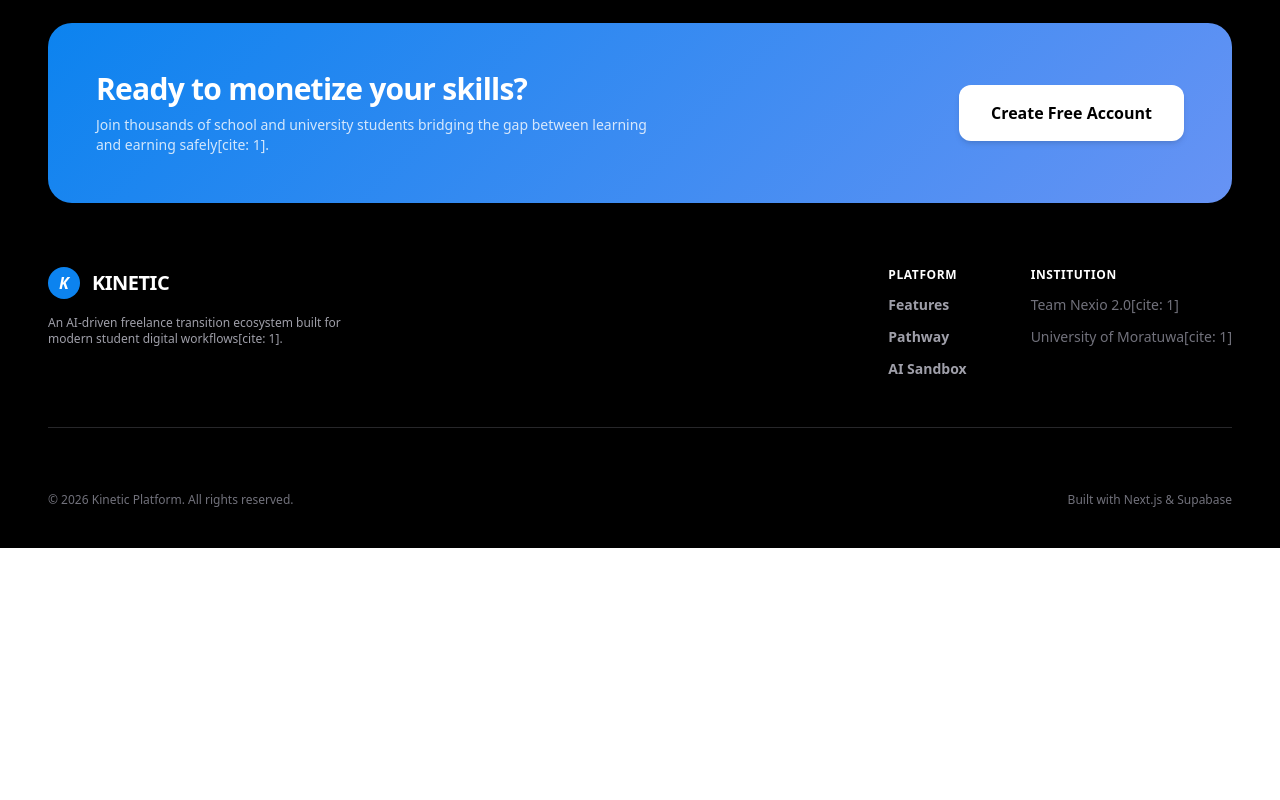
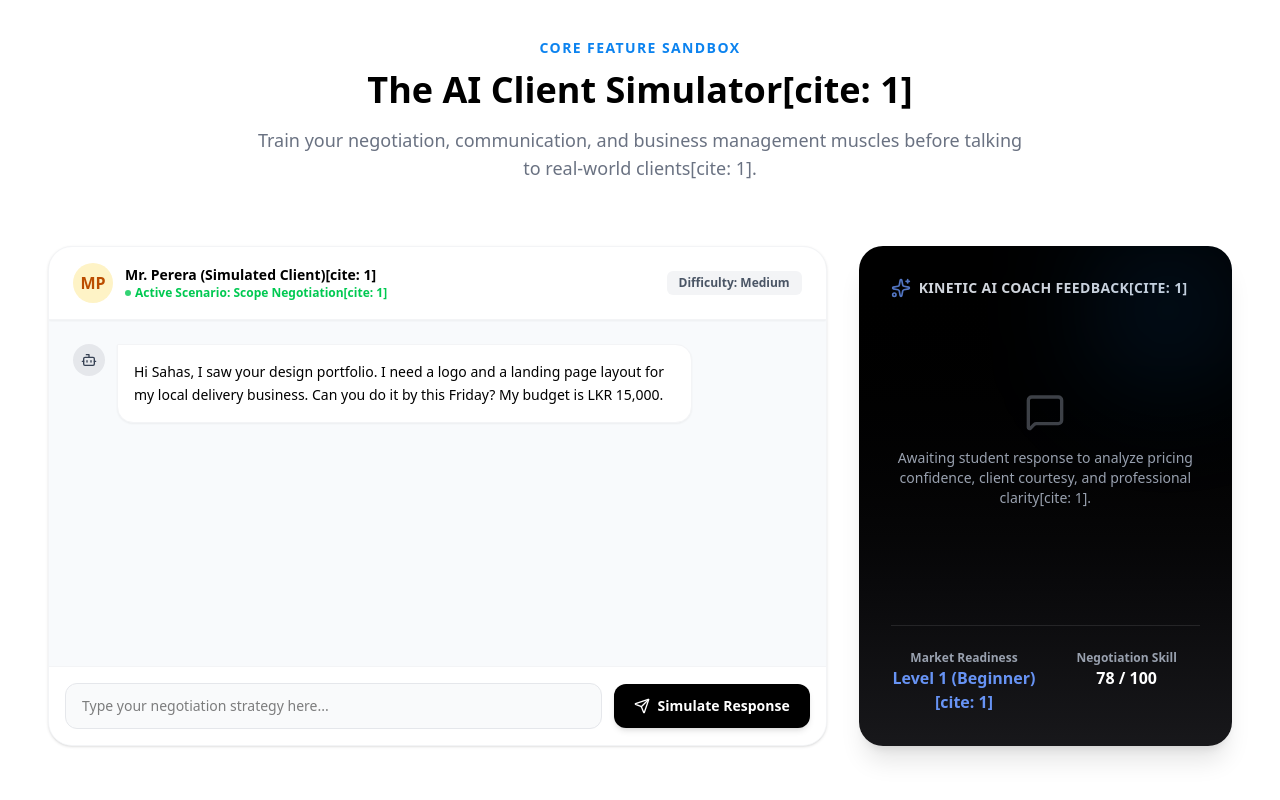
Before and after one commit to Sahas-sass/kinetic-platform, a Next.js app: page / in a window 1280 px wide. Shown: the part 2980-3780 px from the top of the page. Before the commit the page ends 3528 px from the top, so only its background shows below. Built offline with nearby package versions, Linux system fonts and the light colour scheme.

Commit message:
Add Simulator component to facilitate AI client interaction and feedback

```diff
--- /dev/null
+++ b/src/components/Simulator.tsx
@@ -0,0 +1,183 @@
+'use client';
+
+import { useState } from 'react';
+import { Bot, User, Send, Sparkles, CheckCircle, MessageSquare } from 'lucide-react';
+
+const MOCK_CONVERSATION = [
+  {
+    sender: 'client',
+    text: "Hi Sahas, I saw your design portfolio. I need a logo and a landing page layout for my local delivery business. Can you do it by this Friday? My budget is LKR 15,000.",
+    feedback: null
+  },
+  {
+    sender: 'student',
+    text: "Hi Mr. Perera, thanks for reaching out! Friday is a bit tight for both a logo and a landing page web design. If we focus on just the logo first, I can deliver a high-quality asset by Friday for LKR 10,000. Alternatively, we can do both by next Tuesday for LKR 25,000. Let me know what works best!",
+    feedback: {
+      score: 95,
+      tone: 'Professional & Assertive',
+      tip: 'Excellent scope management! You protected your timeline and successfully counter-offered without sounding dismissive[cite: 1].'
+    }
+  },
+  {
+    sender: 'client',
+    text: "Hmm, okay. Let's do the full package by next Tuesday. But can we settle on LKR 20,000? I am just starting out.",
+    feedback: null
+  }
+];
+
+export default function Simulator() {
+  const [step, setStep] = useState(0);
+  const [userInput, setUserInput] = useState('');
+
+  const handleNextMessage = () => {
+    if (step < MOCK_CONVERSATION.length - 1) {
+      setStep((prev) => prev + 1);
+    }
+  };
+
+  const currentMessage = MOCK_CONVERSATION[step];
+
+  return (
+    <section id="simulator" className="w-full py-24 bg-white relative">
+      <div className="max-w-7xl mx-auto px-6 lg:px-12">
+
+        {/* Header Block */}
+        <div className="max-w-3xl mx-auto text-center mb-16">
+          <span className="text-sm font-bold tracking-widest text-kinetic-primary uppercase block mb-3">
+            Core Feature Sandbox
+          </span>
+          <h2 className="text-4xl font-extrabold text-kinetic-dark mb-4">
+            The AI Client Simulator[cite: 1]
+          </h2>
+          <p className="text-lg text-gray-500 font-medium">
+            Train your negotiation, communication, and business management muscles before talking to real-world clients[cite: 1].
+          </p>
+        </div>
+
+        {/* Interactive Workspace Split-Layout */}
+        <div className="grid grid-cols-1 lg:grid-cols-3 gap-8 items-stretch">
+
+          {/* Left & Center: The Chat Interface (2/3 width) */}
+          <div className="lg:col-span-2 flex flex-col bg-kinetic-bg border border-gray-100 rounded-3xl overflow-hidden shadow-sm min-h-[500px]">
+            {/* Chat App Header */}
+            <div className="bg-white border-b border-gray-100 px-6 py-4 flex items-center justify-between shadow-xs">
+              <div className="flex items-center gap-3">
+                <div className="w-10 h-10 rounded-full bg-amber-100 flex items-center justify-center font-bold text-amber-700">
+                  MP
+                </div>
+                <div>
+                  <h4 className="font-bold text-kinetic-dark text-sm">Mr. Perera (Simulated Client)[cite: 1]</h4>
+                  <p className="text-xs text-green-500 font-semibold flex items-center gap-1">
+                    <span className="w-1.5 h-1.5 rounded-full bg-green-500 inline-block animate-pulse"></span>
+                    Active Scenario: Scope Negotiation[cite: 1]
+                  </p>
+                </div>
+              </div>
+              <div className="px-3 py-1 rounded-md bg-gray-100 text-xs text-gray-600 font-bold">
+                Difficulty: Medium
+              </div>
+            </div>
+
+            {/* Chat Body Bubble stream */}
+            <div className="flex-1 p-6 space-y-4 overflow-y-auto max-h-[350px]">
+              {MOCK_CONVERSATION.slice(0, step + 1).map((msg, idx) => (
+                <div
+                  key={idx}
+                  className={`flex gap-3 max-w-[85%] ${msg.sender === 'student' ? 'ml-auto flex-row-reverse' : 'mr-auto'}`}
+                >
+                  <div className={`w-8 h-8 rounded-full flex items-center justify-center shrink-0 ${msg.sender === 'student' ? 'bg-kinetic-primary text-white' : 'bg-gray-200 text-gray-700'}`}>
+                    {msg.sender === 'student' ? <User size={16} /> : <Bot size={16} />}
+                  </div>
+                  <div className={`p-4 rounded-2xl text-sm leading-relaxed ${msg.sender === 'student' ? 'bg-kinetic-primary text-white rounded-tr-none' : 'bg-white text-kinetic-dark shadow-xs rounded-tl-none border border-gray-100'}`}>
+                    {msg.text}
+                  </div>
+                </div>
+              ))}
+            </div>
+
+            {/* Chat Controller / Bottom Bar */}
+            <div className="p-4 bg-white border-t border-gray-100 flex items-center gap-3">
+              <input
+                type="text"
+                disabled
+                placeholder={step === 1 ? "Click 'Simulate Response' to see counter-offer..." : "Type your negotiation strategy here..."}
+                className="flex-1 bg-gray-50 border border-gray-200 rounded-xl px-4 py-3 text-sm focus:outline-none cursor-not-allowed"
+              />
+              {step < MOCK_CONVERSATION.length - 1 ? (
+                <button
+                  onClick={handleNextMessage}
+                  className="bg-kinetic-dark hover:bg-gray-800 text-white px-5 py-3 rounded-xl font-semibold text-sm transition-colors flex items-center gap-2 shadow-md shrink-0"
+                >
+                  <Send size={16} />
+                  Simulate Response
+                </button>
+              ) : (
+                <button
+                  onClick={() => setStep(0)}
+                  className="bg-gray-100 hover:bg-gray-200 text-kinetic-dark px-5 py-3 rounded-xl font-semibold text-sm transition-colors shrink-0"
+                >
+                  Reset Scenario
+                </button>
+              )}
+            </div>
+          </div>
+
+          {/* Right Panel: The AI Coaching Real-Time Feedback (1/3 width) */}
+          <div className="bg-gradient-to-b from-kinetic-dark to-zinc-900 text-white rounded-3xl p-8 flex flex-col justify-between shadow-xl relative overflow-hidden">
+            <div className="absolute top-0 right-0 w-32 h-32 bg-kinetic-primary/20 blur-3xl pointer-events-none rounded-full"></div>
+
+            <div>
+              <div className="flex items-center gap-2 mb-6">
+                <Sparkles size={20} className="text-kinetic-secondary animate-pulse" />
+                <h4 className="font-bold text-sm tracking-wide uppercase text-gray-300">Kinetic AI Coach Feedback[cite: 1]</h4>
+              </div>
+
+              {currentMessage.feedback ? (
+                <div className="space-y-6">
+                  {/* Score circle layout */}
+                  <div className="flex items-center gap-4">
+                    <div className="w-16 h-16 rounded-full border-4 border-kinetic-secondary flex items-center justify-center font-black text-xl text-kinetic-secondary">
+                      {currentMessage.feedback.score}%
+                    </div>
+                    <div>
+                      <p className="text-xs text-gray-400 font-bold">Detected Tone</p>
+                      <p className="text-lg font-bold text-white">{currentMessage.feedback.tone}</p>
+                    </div>
+                  </div>
+
+                  {/* Tips Card */}
+                  <div className="bg-white/5 border border-white/10 rounded-2xl p-4 flex items-start gap-3">
+                    <CheckCircle size={18} className="text-kinetic-secondary shrink-0 mt-0.5" />
+                    <p className="text-sm text-gray-300 leading-relaxed">
+                      {currentMessage.feedback.tip}
+                    </p>
+                  </div>
+                </div>
+              ) : (
+                <div className="text-center py-12 flex flex-col items-center justify-center h-full text-gray-400">
+                  <MessageSquare size={40} className="mb-4 opacity-40" />
+                  <p className="text-sm">Awaiting student response to analyze pricing confidence, client courtesy, and professional clarity[cite: 1].</p>
+                </div>
+              )}
+            </div>
+
+            {/* Simulated Stats Tracker Footer */}
+            <div className="border-t border-white/10 pt-6 mt-6 grid grid-cols-2 gap-4 text-center">
+              <div>
+                <p className="text-xs text-gray-400 font-bold">Market Readiness</p>
+                <p className="text-base font-extrabold text-kinetic-secondary">Level 1 (Beginner)[cite: 1]</p>
+              </div>
+              <div>
+                <p className="text-xs text-gray-400 font-bold">Negotiation Skill</p>
+                <p className="text-base font-extrabold text-white">78 / 100</p>
+              </div>
+            </div>
+
+          </div>
+
+        </div>
+
+      </div>
+    </section>
+  );
+}
```
